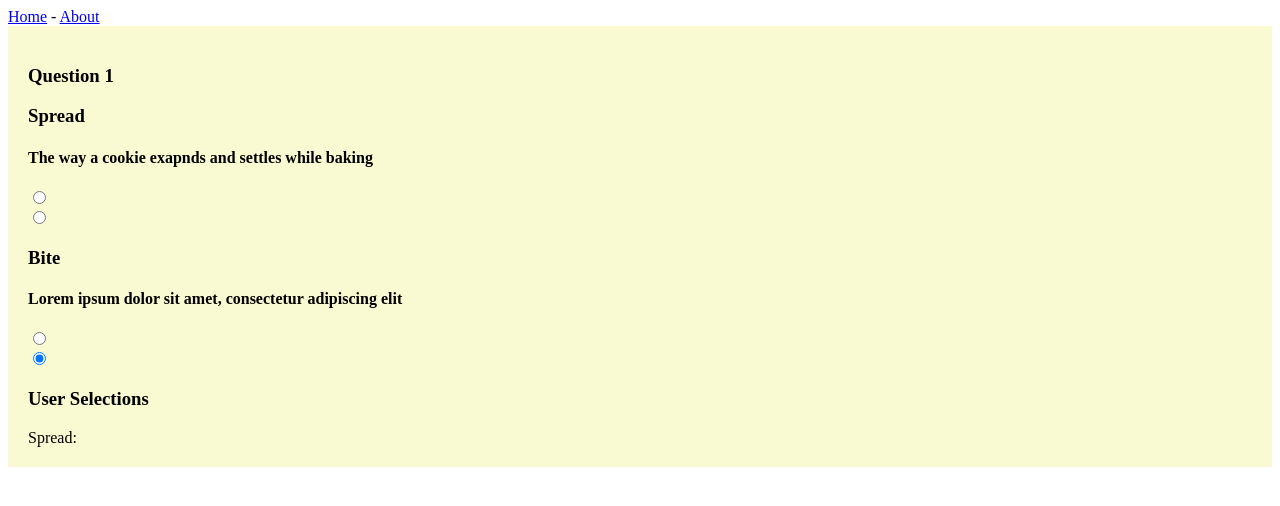
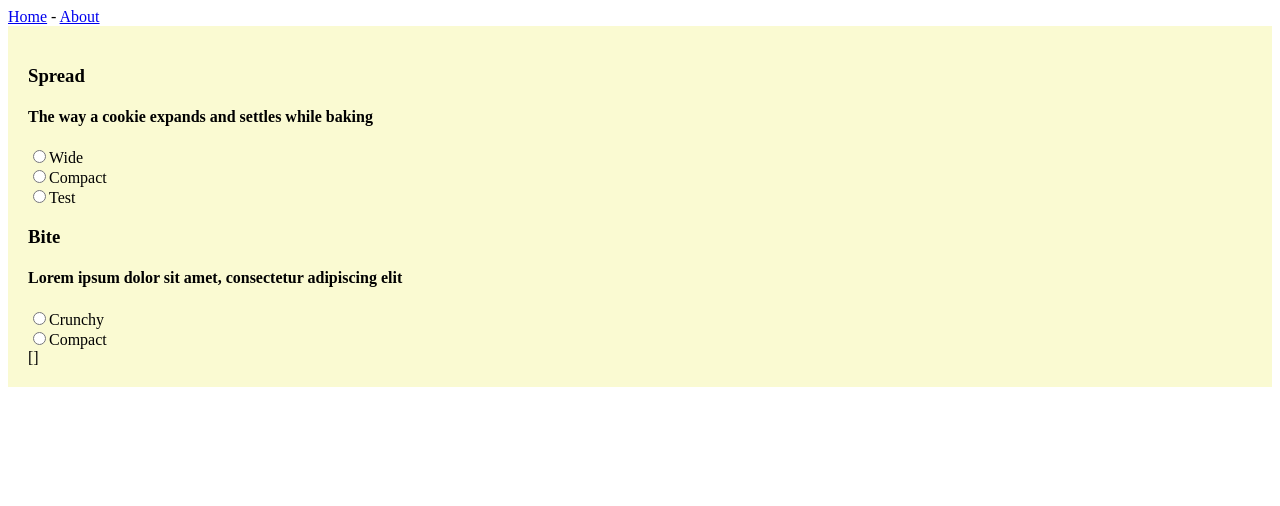
Before and after one commit to rosieett/theCookieEffect, a Vue app: page / in a window 1280 px wide. Shown: the top 506 px of the page. Built offline with nearby package versions, Linux system fonts and the light colour scheme.

Commit message:
home page update

```diff
--- a/src/views/Home.vue
+++ b/src/views/Home.vue
@@ -4,25 +4,20 @@
     <!-- <hello-world /> -->
 
     <div id ="form">
-        <h3>Question 1</h3>
 
-          <div v-for="category in categories">
-          <h3>{{ category.name }}</h3>
+          <div v-for="(category, index) in categories">
+            <h3>{{ category.name }}</h3>
             <h4>{{ category.description }}</h4>
 
-          <div v-for="options in categories">
-            <input type="radio" name="name" id="one" v-bind:value="categories.value" v-model="categories.name">
-            <label for="one">{{ options.label }}</label>
-        </div>
-      </div>
+              <div v-for="option in category.options">
+                <input type="radio" :name="category.id" id="one" v-bind:value="option.value" v-model="results[index]">
+                <label for="one">{{ option.label }}</label>
+            </div>
+          </div>
+    </div>
 
-      <div>
-        <h3>User Selections</h3>
-        <div>
-          Spread: {{ categories.value }}
-        </div>
-      </div>
-      </div>
+      {{ results }}
+      {{ biteResult }}
     </div>
 
 
@@ -40,7 +35,8 @@ export default {
       categories: [
         {
           name: 'Spread',
-          description: 'The way a cookie exapnds and settles while baking',
+          id: 'spread',
+          description: 'The way a cookie expands and settles while baking',
           options: [
             {
               label: "Wide",
@@ -51,11 +47,17 @@ export default {
               label: "Compact",
               value: "Compact",
               imgUrl: ""
+            },
+            {
+              label: "Test",
+              value: "Test",
+              imgUrl: ""
             }
           ],
         },
         {
           name: 'Bite',
+          id: 'bite',
           description: 'Lorem ipsum dolor sit amet, consectetur adipiscing elit',
           imgUrl: "",
           options: [
@@ -71,7 +73,15 @@ export default {
             },
           ],
         },
+      ],
+      results: [
+
       ]
+    }
+  },
+  computed: {
+    biteResult(){
+      return this.results[1]
     }
   },
   methods:{
```
